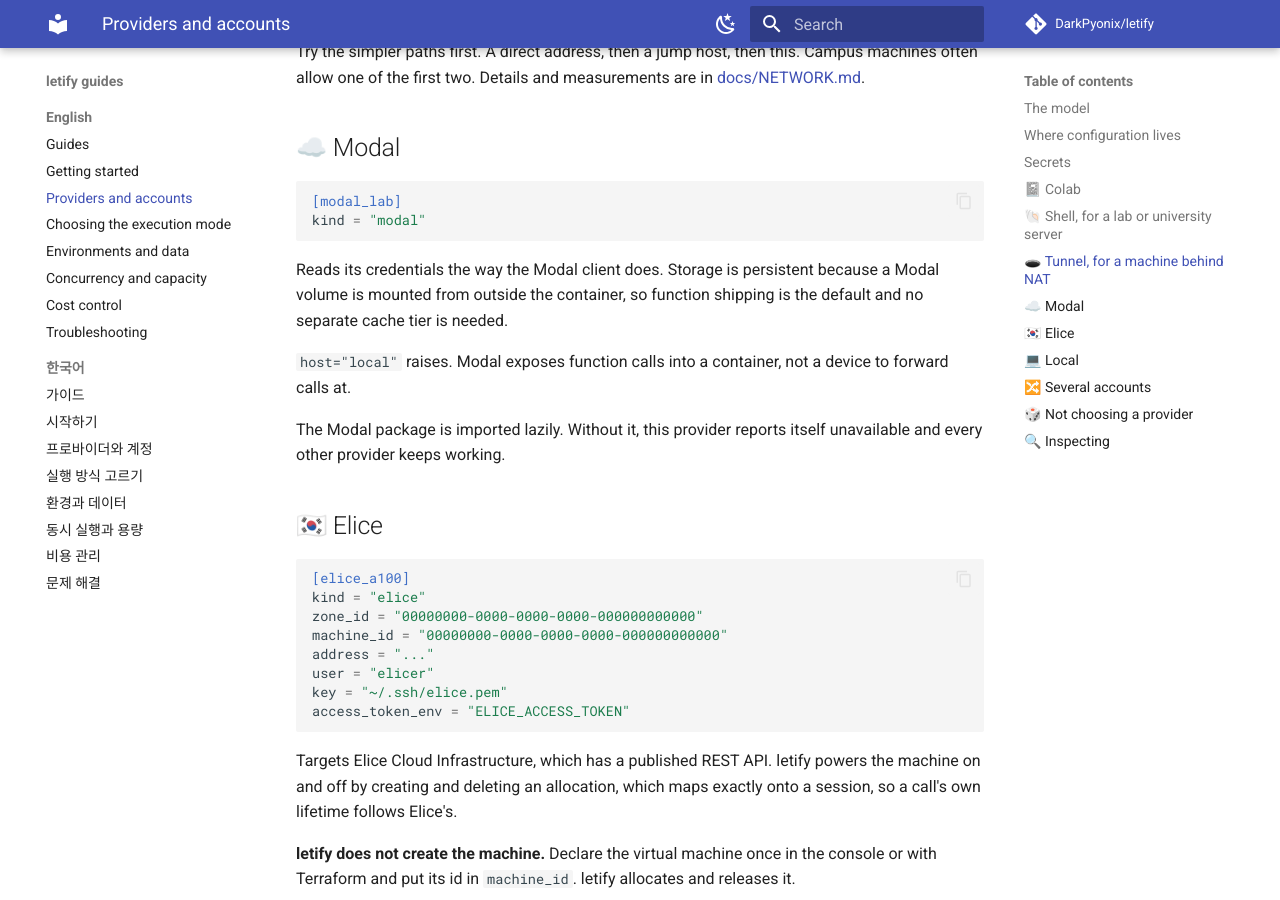
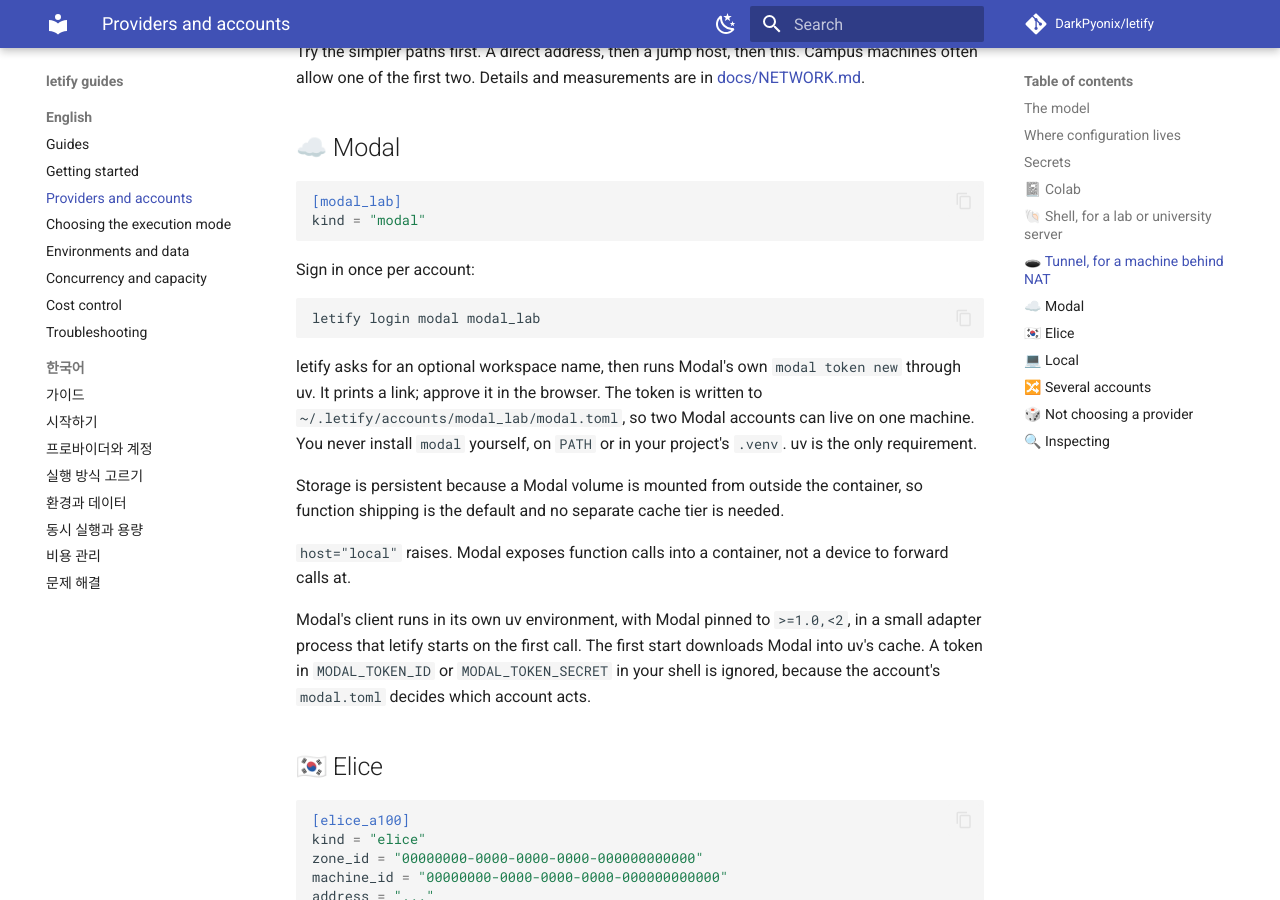
Before and after one commit to DarkPyonix/letify, an MkDocs documentation site: the page built from docs/guide/02-providers.md, in a window 1280 px wide and 900 px high, scrolled down 4167 px. Built offline with MkDocs 1.6.1 and Material for MkDocs 9.7.7, drawn with Linux system fonts in a browser that asks for light colours; comment, search, counter and statistics services are not loaded.

Commit message:
Docs: Describe the Modal login through uv and the Modal adapter in the guides

````diff
--- a/docs/guide/02-providers.md
+++ b/docs/guide/02-providers.md
@@ -161,11 +161,19 @@
 kind = "modal"
 ```
 
-Reads its credentials the way the Modal client does. Storage is persistent because a Modal volume is mounted from outside the container, so function shipping is the default and no separate cache tier is needed.
+Sign in once per account:
+
+```bash
+letify login modal modal_lab
+```
+
+letify asks for an optional workspace name, then runs Modal's own `modal token new` through uv. It prints a link; approve it in the browser. The token is written to `~/.letify/accounts/modal_lab/modal.toml`, so two Modal accounts can live on one machine. You never install `modal` yourself, on `PATH` or in your project's `.venv`. uv is the only requirement.
+
+Storage is persistent because a Modal volume is mounted from outside the container, so function shipping is the default and no separate cache tier is needed.
 
 `host="local"` raises. Modal exposes function calls into a container, not a device to forward calls at.
 
-The Modal package is imported lazily. Without it, this provider reports itself unavailable and every other provider keeps working.
+Modal's client runs in its own uv environment, with Modal pinned to `>=1.0,<2`, in a small adapter process that letify starts on the first call. The first start downloads Modal into uv's cache. A token in `MODAL_TOKEN_ID` or `MODAL_TOKEN_SECRET` in your shell is ignored, because the account's `modal.toml` decides which account acts.
 
 ## 🇰🇷 Elice
 
````
Also changed, not shown: PROJECT.md (+2 -0 lines), docs/COMPONENT.md (+1 -1 lines), docs/NETWORK.md (+2 -0 lines), docs/guide/ko/02-프로바이더.md (+10 -2 lines).
